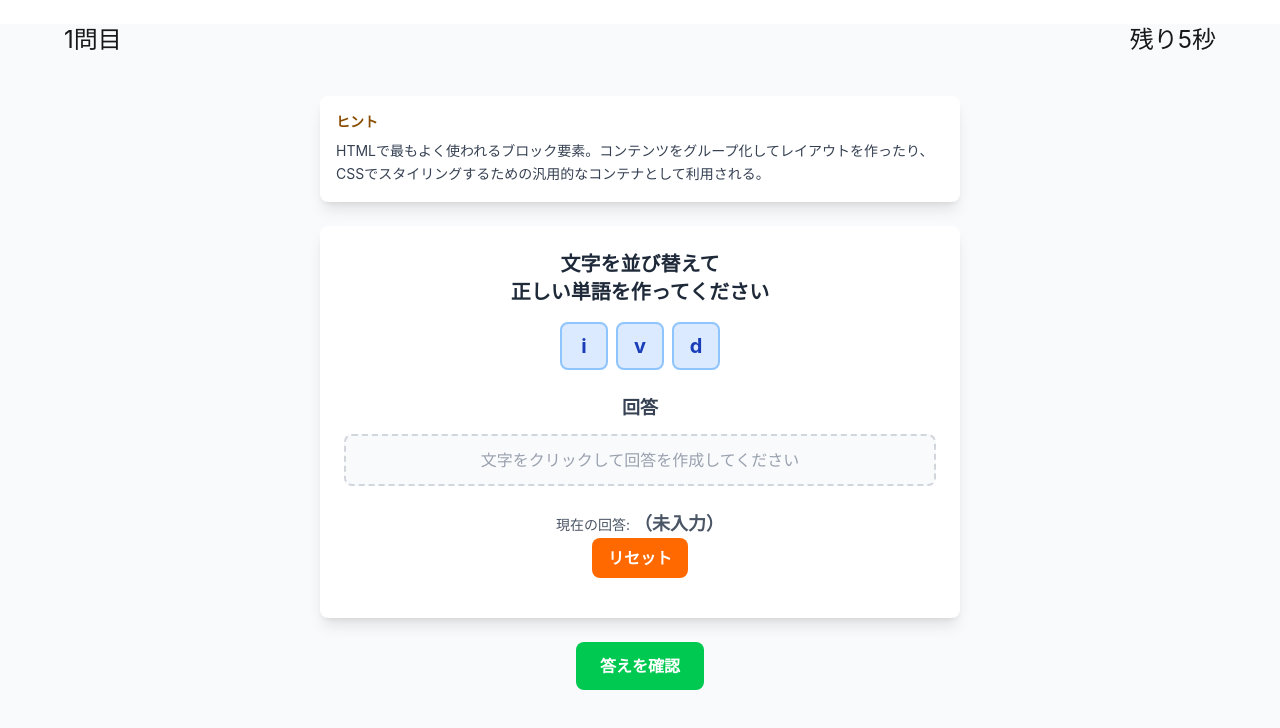
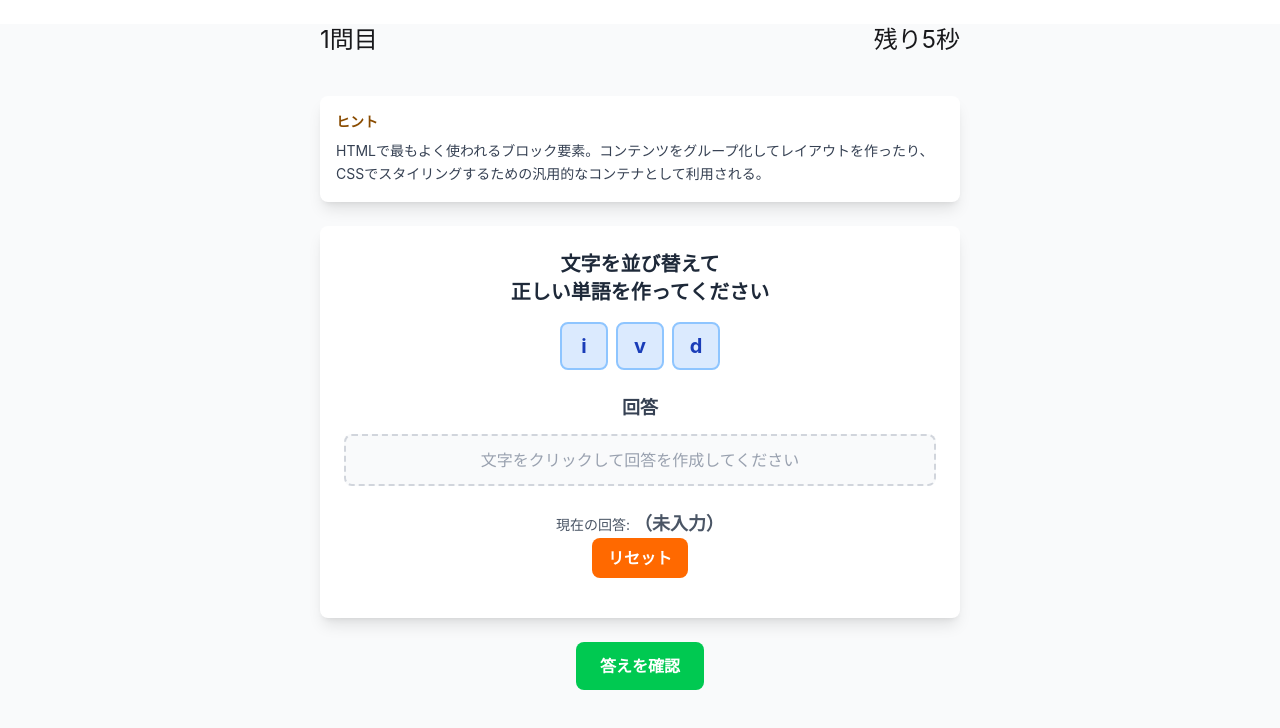
Before and after one commit to koza-ken/shufflemoji, a React (Vite) app: page /game in a window 1280 px wide. Shown: the top 728 px of the page. Built offline with nearby package versions, Linux system fonts and the light colour scheme.

Commit message:
fix:Headerの幅調整

```diff
--- a/src/components/game/Header.tsx
+++ b/src/components/game/Header.tsx
@@ -7,7 +7,7 @@ type HeaderProps = {
 export const Header = ({ count }: HeaderProps) => {
   const { time } = useTimer();
   return (
-    <div className="px-4 md:px-8 lg:px-16 my-6">
+    <div className="max-w-2xl mx-auto px-4 my-6">
       <div className="bg-gray-50 flex items-center justify-between">
         <div>
           <p className="text-2xl">{count}問目</p>
```
